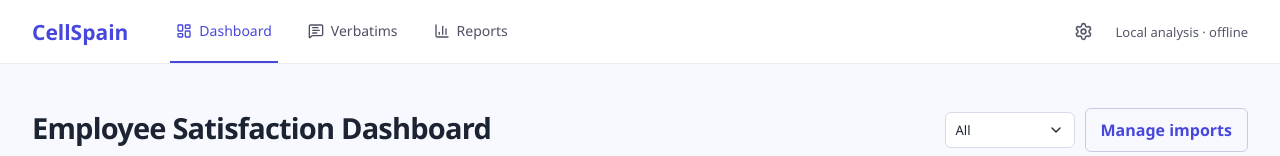
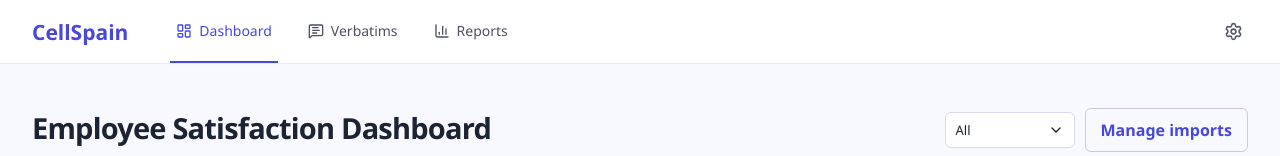
Before and after one commit to nathanda95/CellSpain, a React (Vite) app: page / in a window 1280 px wide. Shown: the top 156 px of the page. Built offline with nearby package versions, Linux system fonts and the light colour scheme.

Commit message:
fix: remove useless info in header

```diff
--- a/src/app/AppHeader.tsx
+++ b/src/app/AppHeader.tsx
@@ -31,7 +31,6 @@ export function AppHeader({ page, onNavigate }: { page: Page; onNavigate: (page:
         >
           <Settings size={19} />
         </button>
-        <span>Local analysis · offline</span>
       </div>
     </header>
   );
```
